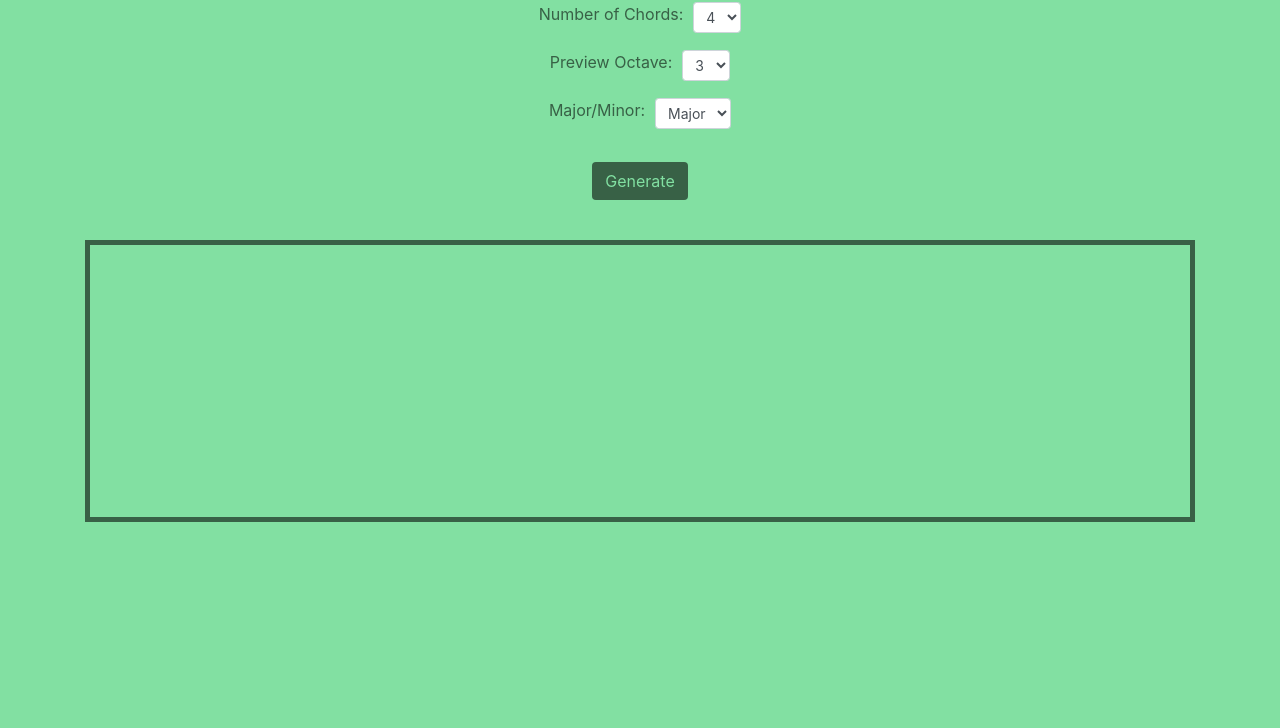
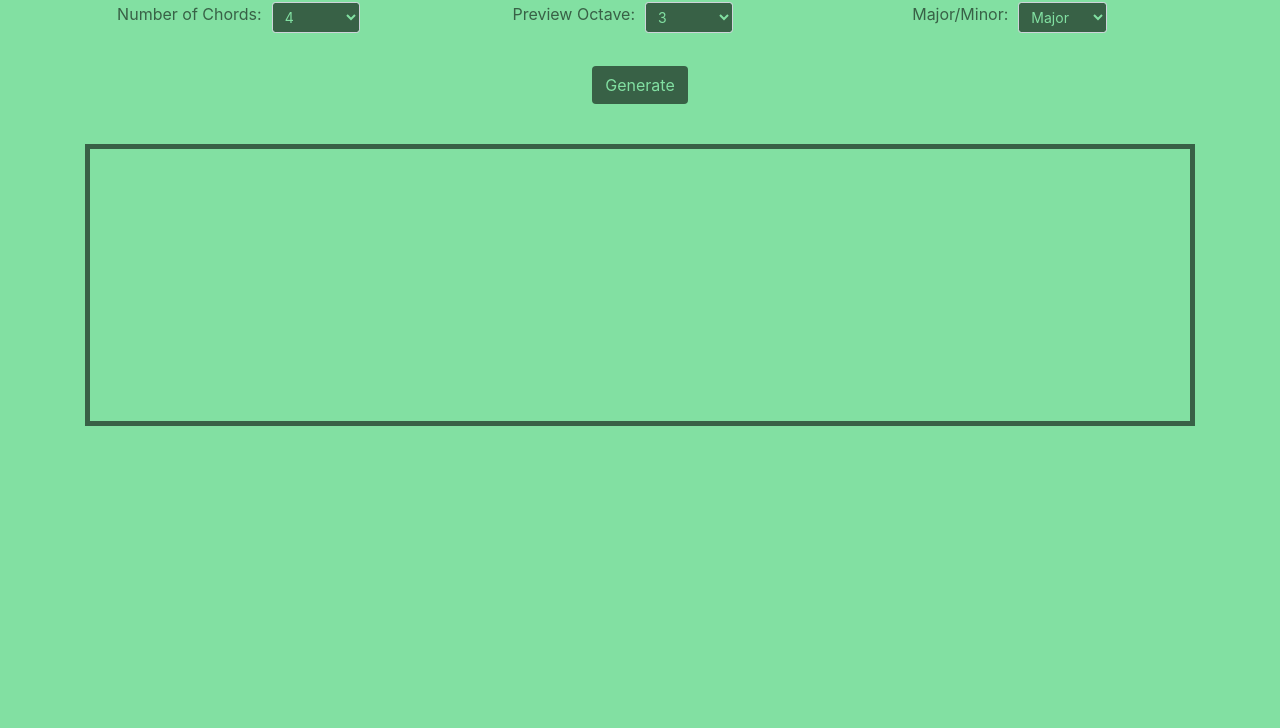
Before and after one commit to rynstwrt/ChordProgressionGenerator, a plain HTML site: page index.html in a window 1280 px wide. Shown: the part 72-800 px from the top of the page. Drawn offline with Linux system fonts and the light colour scheme.

Commit message:
Make aesthetic changes.

```diff
--- a/index.html
+++ b/index.html
@@ -11,27 +11,27 @@
 	<div class='container'>
 		<div class='row'>
 			<div class='col'>
+				<h3 class='text-center mt-3'>Minor Chord Progression Generator.</h3>
 				<form class='my-4'>
-					<h3 class='text-center'>Minor Chord Progression Generator.</h3>
+
 					<div class='form-row my-3 justify-content-center'>
-						<div class='col-auto align-self-center'>
+						<div class='col-6 col-sm text-right align-self-center'>
 							<label for='numChordsSelect'>Number of Chords:</label>
 						</div>
-						<div class='col-auto'>
-							<select class='form-control form-control-sm' id='numChordsSelect'>
+						<div class='col-6 col-sm'>
+							<select class='form-control form-control-sm w-50' id='numChordsSelect'>
 								<option>3</option>
 								<option selected>4</option>
 								<option>5</option>
 								<option>6</option>
 							</select>
 						</div>
-					</div>
-					<div class='form-row my-3 justify-content-center'>
-						<div class='col-auto align-self-center'>
+
+						<div class='col-6 col-sm text-right align-self-center'>
 							<label for='numOctaveSelect'>Preview Octave:</label>
 						</div>
-						<div class='col-auto'>
-							<select class='form-control form-control-sm' id='numOctaveSelect'>
+						<div class='col-6 col-sm'>
+							<select class='form-control form-control-sm w-50' id='numOctaveSelect'>
 								<option>2</option>
 								<option selected>3</option>
 								<option>4</option>
@@ -39,13 +39,12 @@
 								<option>6</option>
 							</select>
 						</div>
-					</div>
-					<div class='form-row my-3 justify-content-center'>
-						<div class='col-auto align-self-center'>
+
+						<div class='col-6 col-sm text-right align-self-center'>
 							<label for='numOctaveSelect'>Major/Minor:</label>
 						</div>
-						<div class='col-auto'>
-							<select class='form-control form-control-sm' id='majorMinorSelect'>
+						<div class='col-6 col-sm'>
+							<select class='form-control form-control-sm w-50' id='majorMinorSelect'>
 								<option selected>Major</option>
 								<option>Minor</option>
 							</select>
@@ -53,7 +52,7 @@
 					</div>
 					<div class='form-row justify-content-center'>
 						<div class='col-auto my-3'>
-							<button type='button' class='btn' id='generatebutton'>Generate</button>
+							<button type='button' class='btn btn-default' id='generatebutton'>Generate</button>
 						</div>
 					</div>
 				</form>
--- a/main.scss
+++ b/main.scss
@@ -14,6 +14,12 @@ html, body
 	color: $color1;
 }
 
+.form-control-sm
+{
+	background-color: $color2;
+	color: $color1;
+}
+
 #maintext
 {
 	border: 5px solid $color2;
```
Also changed, not shown: main.min.css.
